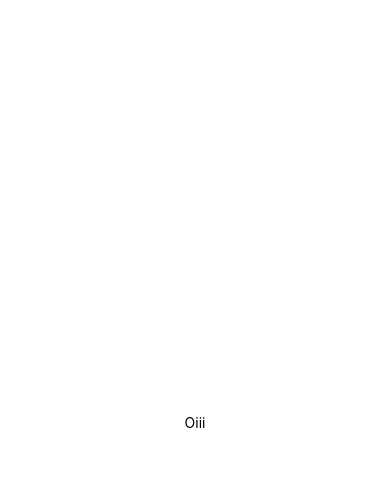
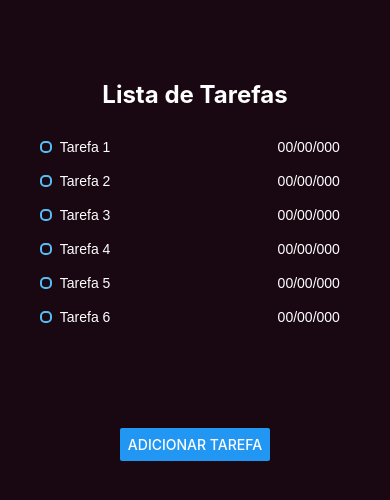
Before and after one commit to PauloCardos0/GerenciadorTarefasApp, a React Native app: screen / in a window 390 px wide. Shown: the top 500 px of the page. Built offline with nearby package versions, Linux system fonts and the light colour scheme.

Commit message:
Segunda Tela - Paulo

```diff
--- a/App.js
+++ b/App.js
@@ -1,11 +1,40 @@
-import { StatusBar } from 'expo-status-bar';
-import { StyleSheet, Text, View } from 'react-native';
+import React, { useState } from 'react';
+import { KeyboardAvoidingView, StyleSheet, Text, View, TextInput, TouchableOpacity, Keyboard, ScrollView, Button } from 'react-native';
+//import Inicial from './srn/PrimaryScreen';
+import Task from './srn/SecondScreen';
 
 export default function App() {
   return (
+
     <View style={styles.container}>
-      <Text>Oiii</Text>
-      <StatusBar style="auto" />
+
+
+      <ScrollView>
+
+
+        <View style={styles.TituloTarefas}>
+          <Text style={styles.sectionTitle}>Lista de Tarefas</Text>
+          <View style={styles.items}>
+            <Task text={"  Tarefa 1"} />
+            <Task text={"  Tarefa 2"} />
+            <Task text={"  Tarefa 3"} />
+            <Task text={"  Tarefa 4"} />
+            <Task text={"  Tarefa 5"} />
+            <Task text={"  Tarefa 6"} />
+
+          </View>
+
+          <View style={styles.adicionarTarefa}>
+            <Button
+              title="Adicionar Tarefa"
+
+            />
+          </View>
+        </View>
+
+      </ScrollView>
+
+
     </View>
   );
 }
@@ -13,8 +42,33 @@ export default function App() {
 const styles = StyleSheet.create({
   container: {
     flex: 1,
-    backgroundColor: '#fff',
-    alignItems: 'center',
-    justifyContent: 'center',
+    backgroundColor: '#190711',
+    paddingHorizontal: 20,
+  },
+  TituloTarefas: {
+    paddingTop: 80,
+    paddingHorizontal: 20,
+  },
+  sectionTitle: {
+    fontSize: 24,
+    fontWeight: 'bold',
+    textAlign: 'center',
+    color: '#ffff'
+
+  },
+  items: {
+    marginTop: 30,
+  },
+
+
+  adicionarTarefa: {
+    bottom: -85,
+    borderRadius: '20px' ,
+    marginLeft: 'auto',
+    marginRight: 'auto',
+    textalign: 'center',
+    backgroundColor: '#948945',
+
+
   },
 });
--- /dev/null
+++ b/srn/PrimaryScreen/index.js
@@ -0,0 +1,61 @@
+import React from 'react';
+import { Image,
+    Text,
+    View,
+    StyleSheet,
+    KeyboardAvoidingView,
+    ImageBackground } from 'react-native';
+
+
+const Inicial = (props) => {
+
+    return (
+        <KeyboardAvoidingView style={style.background}>
+
+      <ImageBackground> uri(https://www.google.com/imgres?imgurl=https%3A%2F%2Fi.pinimg.com%2Foriginals%2F29%2F35%2F1f%2F29351fc35fcd3eebc73a27935796e95b.jpg&imgrefurl=https%3A%2F%2Fbr.pinterest.com%2Fpin%2F230528074665400989%2F&tbnid=keu22XEXBDdTEM&vet=10CF4QMyiRAWoXChMI2M-x_L3z9wIVAAAAAB0AAAAAEAI..i&docid=Y9l_Pjuj0Pv2vM&w=750&h=1125&q=relogio%20com%20roxo&client=ubuntu&ved=0CF4QMyiRAWoXChMI2M-x_L3z9wIVAAAAAB0AAAAAEAI)</ImageBackground>
+
+      <View>
+        <Text style ={style.textoTopo}>Gerenciamento de atividades</Text>
+      </View>
+
+      <TouchableOpacity style = {style.botao}>
+        <Text style = {style.textoBotao}>Comecar</Text>
+      </TouchableOpacity>
+    </KeyboardAvoidingView>
+    )
+}
+
+const styles = StyleSheet.create({
+    background: {
+     flex : 1,
+     alignItems: 'center',
+     justifyContent: 'center',
+    },
+
+    botao: {
+      backgroundColor: '#F0187F',
+      borderRadius: 14,
+      alignItems: 'center'
+    },
+    textoBotao:{
+      fontFamily: 'Mplus 1p Bold',
+      fontStyle: normal,
+      fontWeight: 700,
+      fontSize: 12,
+      lineHeight: 18,
+      textAlign: center,
+      color: '#160101',
+  },
+
+  textoTopo : {
+    fontFamily: 'Londrina Solid',
+    fontStyle: normal,
+    fontWeight: 400,
+    fontSize: 18,
+    lineHeight: 21,
+    textAlign: 'center',
+    color: '#FFFFFF',
+    }
+
+  })
+export default Inicial;
--- /dev/null
+++ b/srn/SecondScreen/index.js
@@ -0,0 +1,43 @@
+import React from 'react';
+import { View, Text, StyleSheet, TouchableOpacity } from 'react-native';
+
+const Task = (props) => {
+
+    return (
+        <View style={styles.item}>
+            <View style={styles.itemLeft}>
+                <View style={styles.square}></View>
+                <View style={styles.circular}></View>
+                <Text style={styles.itemText}>{props.text + "                                           00/00/000"}</Text>
+            </View>
+            <br></br>
+
+
+        </View>
+    )
+}
+
+const styles = StyleSheet.create({
+    itemLeft: {
+        flexDirection: 'row',
+        alignItems: 'center',
+        flexWrap: 'wrap'
+
+    },
+
+    itemText: {
+        fontFamily: 'Arial',
+
+        textAlign: 'center',
+        color: "#ffff"
+    },
+    circular: {
+        width: 12,
+        height: 12,
+        borderColor: '#55BCF6',
+        borderWidth: 2,
+        borderRadius: 5,
+    },
+});
+
+export default Task;
```
